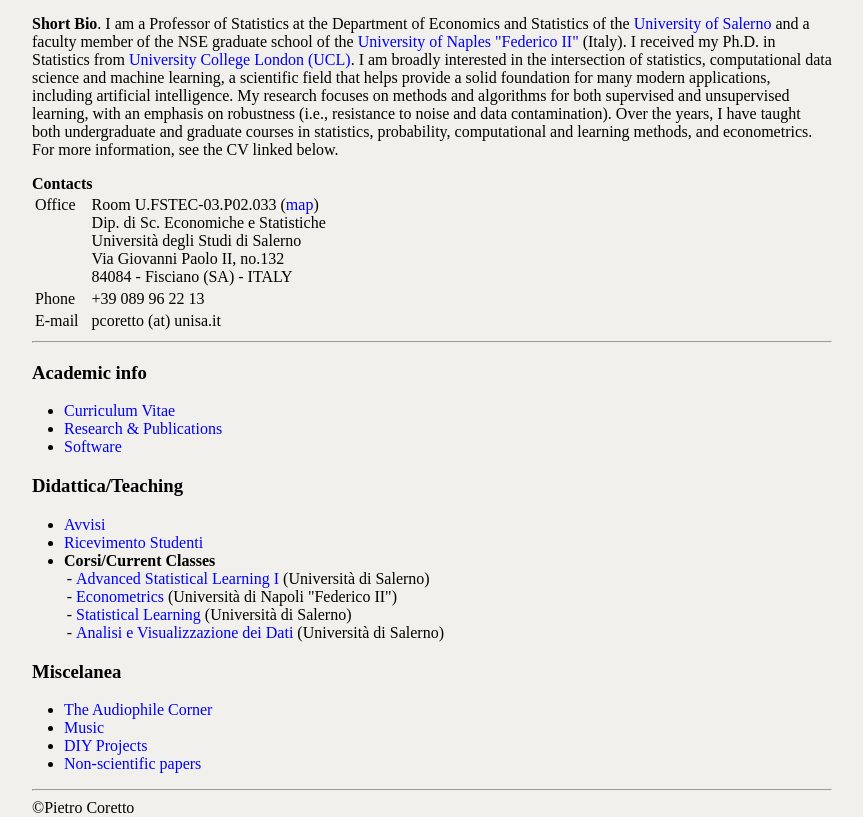
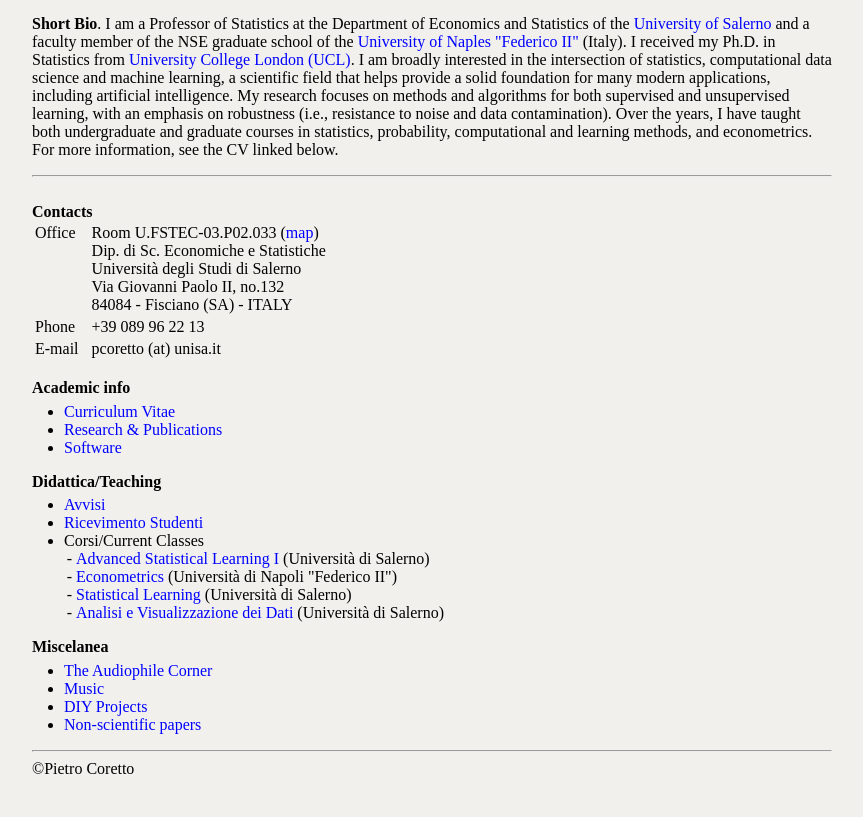
Before and after one commit to pietro-coretto/pietro-coretto.github.io, a plain HTML site: page index.html in a window 1280 px wide. Shown: the part 82-899 px from the top of the page, without its empty margins (3-866 px from the left). After the commit the page ends 860 px from the top, so only its background shows below. Drawn offline with Linux system fonts and the light colour scheme.

Commit message:
p:regular update

```diff
--- a/index.html
+++ b/index.html
@@ -20,6 +20,8 @@
 I received my Ph.D. in Statistics from <a href="https://www.ucl.ac.uk" target="blank">University College London (UCL)</a>. I am broadly interested in the intersection of statistics, computational data science and machine learning, a scientific field that helps provide a solid foundation for many modern applications, including artificial intelligence. My research focuses on methods and algorithms for both supervised and unsupervised learning, with an emphasis on robustness (i.e., resistance to noise and data contamination). Over the years, I have taught both undergraduate and graduate courses in statistics, probability, computational and learning methods, and econometrics.  For more information, see the CV linked below.
 </p>
 
+<hr>
+<br>
 
 <b>Contacts</b>
 <table>
@@ -45,24 +47,23 @@
     <td>pcoretto (at) unisa.it</td>
   </tr>
 </table>
+<br>
 
 
-<hr>
-
-<h3>Academic info</h3>
-<ul>
+<b>Academic info</b><br>
+<ul style="margin-top:0.75ex;">
   <li><a href="pcoretto-cv.pdf">Curriculum Vitae</a></li>
   <li><a href="research.html">Research &amp; Publications</a></li>
   <li><a href="software.html">Software</a></li>
 </ul>
 
-<h3>Didattica/Teaching</h3>
-<ul>
+<b>Didattica/Teaching</b>
+<ul style="margin-top:0.75ex;">
   <li><a href="ricevimento-avvisi.html">Avvisi</a></li>
 
   <li><a href="ricevimento-avvisi.html">Ricevimento Studenti</a></li>
 
-  <li><b>Corsi/Current Classes</b></li>
+  <li>Corsi/Current Classes</li>
   <ul class="blevel">
      <li><a href="syllabus-asl-1.pdf">Advanced Statistical Learning I</a> (Università di Salerno)
      </li>
@@ -83,8 +84,8 @@
 
 
 
-<h3>Miscelanea</h3>
-<ul>
+<b>Miscelanea</b>
+<ul style="margin-top:0.75ex;">
   <li><a href="audiophile.html">The Audiophile Corner</a></li>
 
   <li><a href="soon.html">Music</a></li>
--- a/pietrohome.css
+++ b/pietrohome.css
@@ -13,7 +13,9 @@
       margin-bottom: auto;
 }
 
-
+p + ul {
+   margin-top: -XX;
+}
 
 /* contacts table */
 .contacts {
```
